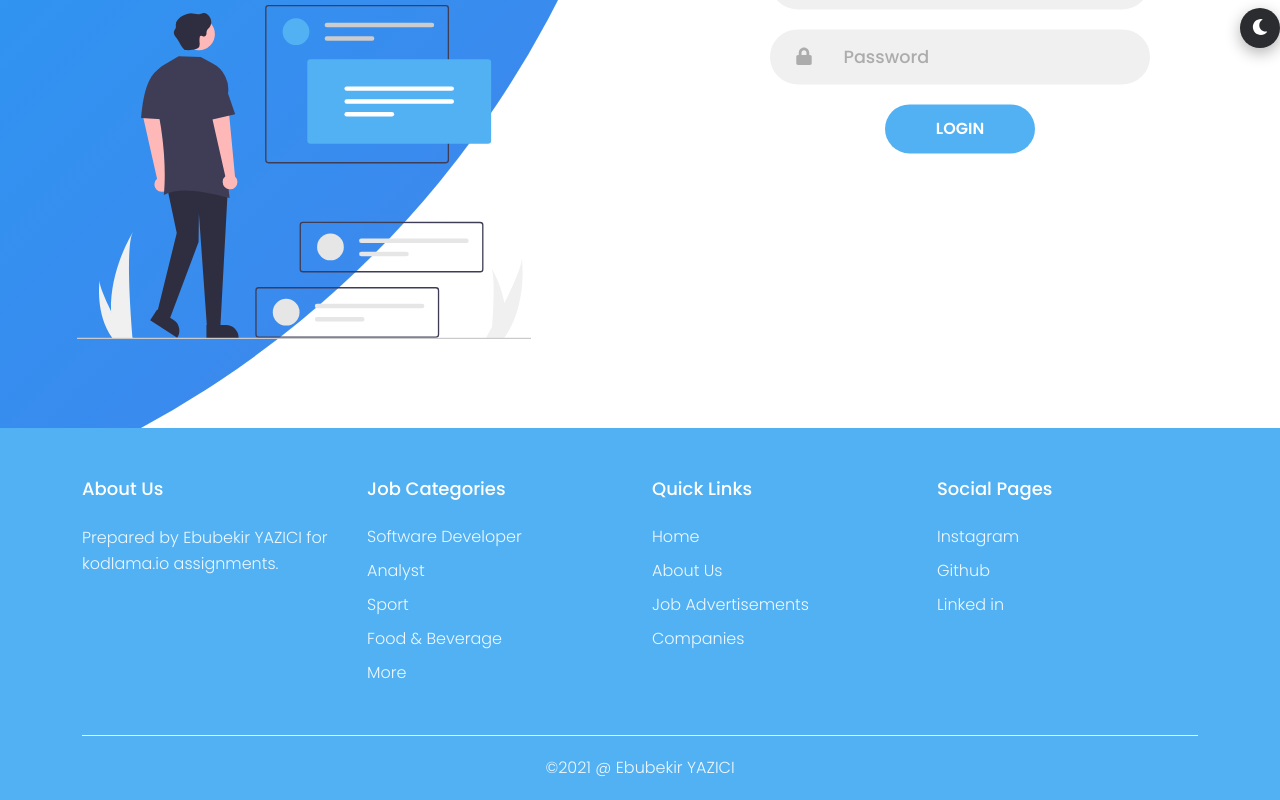
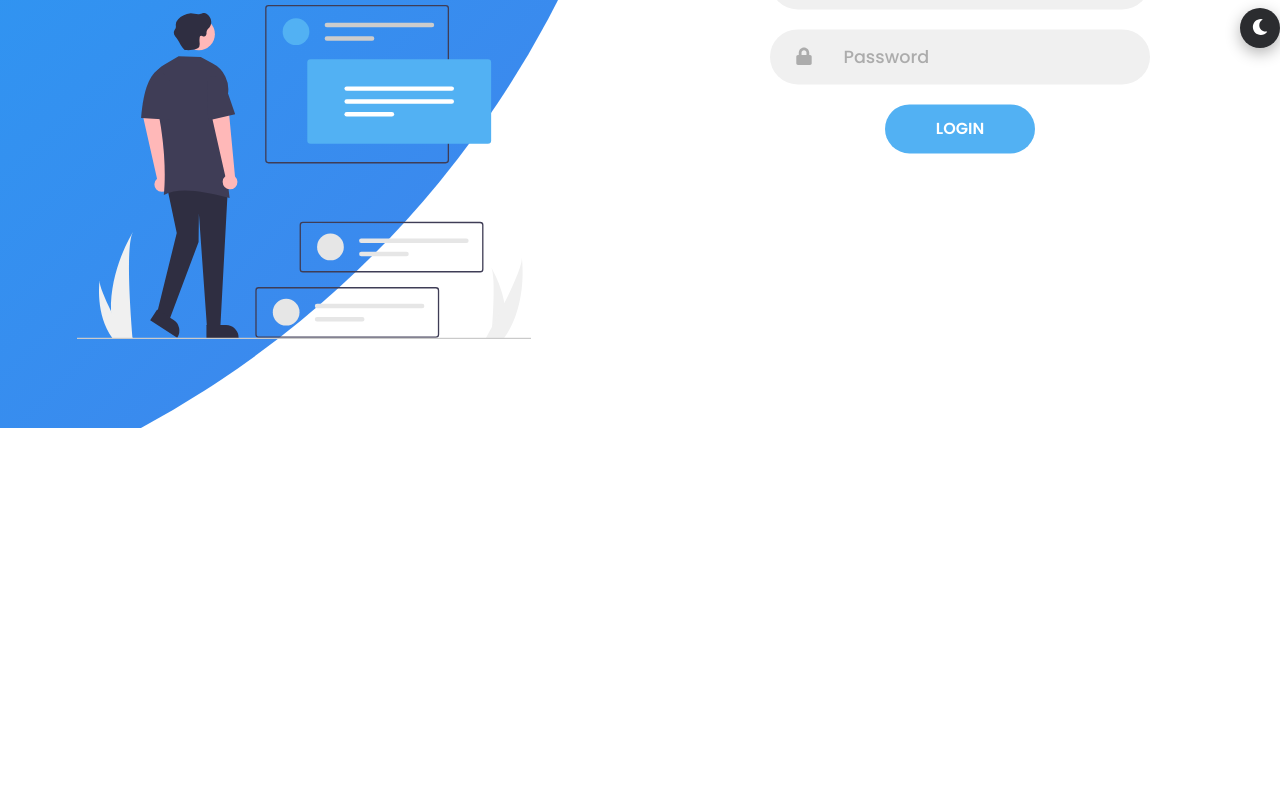
Before and after one commit to Ebubekiryzc/hrms-front-end, a React (Create React App) app: page /sign in a window 1280 px wide. Shown: the part 372-1172 px from the top of the page. After the commit the page ends 800 px from the top, so only its background shows below. Built offline with nearby package versions, Linux system fonts and the light colour scheme.

Commit message:
Footer bug fixed.

```diff
--- a/src/App.css
+++ b/src/App.css
@@ -11,6 +11,8 @@
   --color-7: #0b465a;
   --color-8: #fcba04;
   --color-9: #f93943;
+  --color-10: #6f58c9;
+  --color-11: #A5F977;
   --header-color: #444444;
   --button-hover: #7fc8f8;
   --input-field-bg-grey: #f0f0f0;
@@ -82,6 +84,18 @@
   }
 }
 
+@keyframes pulse_03 {
+  0% {
+    transform: scale(1);
+  }
+  70% {
+    transform: scale(1.3);
+  }
+  100% {
+    transform: scale(1);
+  }
+}
+
 @keyframes zoomInOut_01 {
   0% {
     transform: scale(0);
@@ -117,7 +131,7 @@
   left: 5%;
   bottom: 30%;
   font-size: 25px;
-  color: var(--color-4);
+  color: var(--color-10);
   animation: bounceTop_01 3s linear infinite;
 }
 
@@ -134,6 +148,22 @@
   top: 10%;
   font-size: 25px;
   color: var(--color-9);
+  animation: spin_01 3s linear infinite;
+}
+
+.effect-wrap .effect-6{
+  left: 25%;
+  bottom: 25%;
+  font-size: 25px;
+  color: var(--color-10);
+  animation: pulse_03 3s linear infinite;
+}
+
+.effect-wrap .effect-7{
+  left: 15%;
+  top: 0%;
+  font-size: 20px;
+  color: var(--color-4);
   animation: spin_01 7s linear infinite;
 }
 
@@ -175,18 +205,25 @@
   font-weight: 400;
   overflow-x: hidden;
   background-color: var(--black-000);
+  display: flex;
+  flex-direction: column;
+  min-height: 100vh;
 }
 
 .App.dark {
   background-color: var(--bg-dark);
+  --black-900: #ffffff;
+  --black-400: #bbbbbb;
   --black-100: var(--black-800);
   --black-000: var(--bg-dark);
   --main-to-dark-color: var(--bg-dark);
   --dark-to-main-color: var(--main-color);
   --shadow-black-100: var(--shadow-black-300);
   --black-alpha-100: rgba(0, 0, 0, 0.5);
-  --black-900: #ffffff;
-  --black-400: #bbbbbb;
   --input-field-bg-grey-to-dark: var(--header-color);
   --custom-toggle-button-to-dark: var(--header-color);
 }
+
+.content-wrapper{
+  flex:1;
+}
--- a/src/App.jsx
+++ b/src/App.jsx
@@ -4,10 +4,13 @@ import UserDashboard from "./layouts/Dashboards/UserDashboard";
 import DarkMode from "./layouts/Tools/DarkMode/DarkMode";
 import Footer from "./layouts/Footer/Footer";
 import "./App.css";
+import { useLocation } from "react-router-dom";
 
 export default function App() {
   const [themeMode, setThemeMode] = useState("moon");
   const theme = useRef(null);
+
+  let location = useLocation();
 
   const changeTheme = () => {
     if (theme.current.className === "App") {
@@ -21,10 +24,12 @@ export default function App() {
 
   return (
     <div className="App" ref={theme}>
-      <Navi logo="HRMS" />
-      <DarkMode changeTheme={changeTheme} icon={themeMode} />
-      <UserDashboard />
-      <Footer />
+      <div className="content-wrapper">
+        {location.pathname !== "/sign" ? <Navi logo="HRMS" /> : <></>}
+        <DarkMode changeTheme={changeTheme} icon={themeMode} />
+        <UserDashboard />{" "}
+      </div>
+      {location.pathname !== "/sign" ? <Footer /> : <></>}
     </div>
   );
 }
--- a/src/layouts/Footer/Footer.css
+++ b/src/layouts/Footer/Footer.css
@@ -1,5 +1,8 @@
 .footer {
   background-color: var(--main-color);
+  position: relative;
+  width: 100%;
+  bottom: 0;
   padding: 50px 0 0;
 }
 
@@ -43,8 +46,6 @@
   padding-left: 5px;
 }
 
-
-
 .footer .copyright-text {
   margin-top: 20px 0;
   padding: 20px;
--- a/src/layouts/Footer/Footer.jsx
+++ b/src/layouts/Footer/Footer.jsx
@@ -1,6 +1,6 @@
 import React from "react";
 import { Container, Row, Col } from "react-bootstrap";
-import { NavLink, Link } from "react-router-dom";
+import { NavLink } from "react-router-dom";
 import "./Footer.css";
 
 export default function Footer() {
@@ -11,9 +11,7 @@ export default function Footer() {
             <Col lg="3" md="6">
               <div className="footer-col">
                 <h3>About us</h3>
-              <p>
-                Prepared by Ebubekir YAZICI for kodlama.io assignments.
-              </p>
+                <p>Prepared by Ebubekir YAZICI for kodlama.io assignments.</p>
               </div>
             </Col>
             <Col lg="3" md="6">
@@ -21,19 +19,29 @@ export default function Footer() {
                 <h3>Job Categories</h3>
                 <ul>
                   <li>
-                  <a href="#b">Software Developer</a>
+                    <NavLink exact to="/jobs/1">
+                      Software Developer
+                    </NavLink>
                   </li>
                   <li>
-                  <a href="#a">Analyst</a>
+                    <NavLink exact to="/jobs/2">
+                      Analyst
+                    </NavLink>
                   </li>
                   <li>
-                  <a href="#c">Sport</a>
+                    <NavLink exact to="/jobs/3">
+                      Sport
+                    </NavLink>
                   </li>
                   <li>
-                  <a href="#d">Food & Beverage</a>
+                    <NavLink exact to="/jobs/4">
+                      Food & Beverage
+                    </NavLink>
                   </li>
                   <li>
-                  <a href="#e">More</a>
+                    <NavLink exact to="/jobs">
+                      More
+                    </NavLink>
                   </li>
                 </ul>
               </div>
@@ -43,16 +51,24 @@ export default function Footer() {
                 <h3>Quick Links</h3>
                 <ul>
                   <li>
-                  <NavLink exact to="/">Home</NavLink>
+                    <NavLink exact to="/">
+                      Home
+                    </NavLink>
                   </li>
                   <li>
-                  <NavLink exact to="/about">About Us</NavLink>
+                    <NavLink exact to="/about">
+                      About Us
+                    </NavLink>
                   </li>
                   <li>
-                  <NavLink exact to="/jobadvertisements">Job Advertisements</NavLink>
+                    <NavLink exact to="/jobadvertisements">
+                      Job Advertisements
+                    </NavLink>
                   </li>
                   <li>
-                  <NavLink exact to="/companies">Companies</NavLink>
+                    <NavLink exact to="/companies">
+                      Companies
+                    </NavLink>
                   </li>
                 </ul>
               </div>
@@ -62,13 +78,25 @@ export default function Footer() {
                 <h3>Social Pages</h3>
                 <ul>
                   <li>
-                  <NavLink to="http://www.instagram.com/ebubekiryzc/">Instagram</NavLink>
+                    <a
+                      href="https://www.instagram.com/ebubekiryzc/"
+                      target="_blank"
+                    >
+                      Instagram
+                    </a>
                   </li>
                   <li>
-                  <a href="#a">Github</a>
+                    <a href="https://github.com/Ebubekiryzc" target="_blank">
+                      Github
+                    </a>
                   </li>
                   <li>
-                  <a href="#a">Linked in</a>
+                    <a
+                      href="https://www.linkedin.com/in/ebubekir-yazıcı-4b32381a6/"
+                      target="_blank"
+                    >
+                      Linked in
+                    </a>
                   </li>
                 </ul>
               </div>
```
Lines whose indentation alone changed are shown as unchanged.
